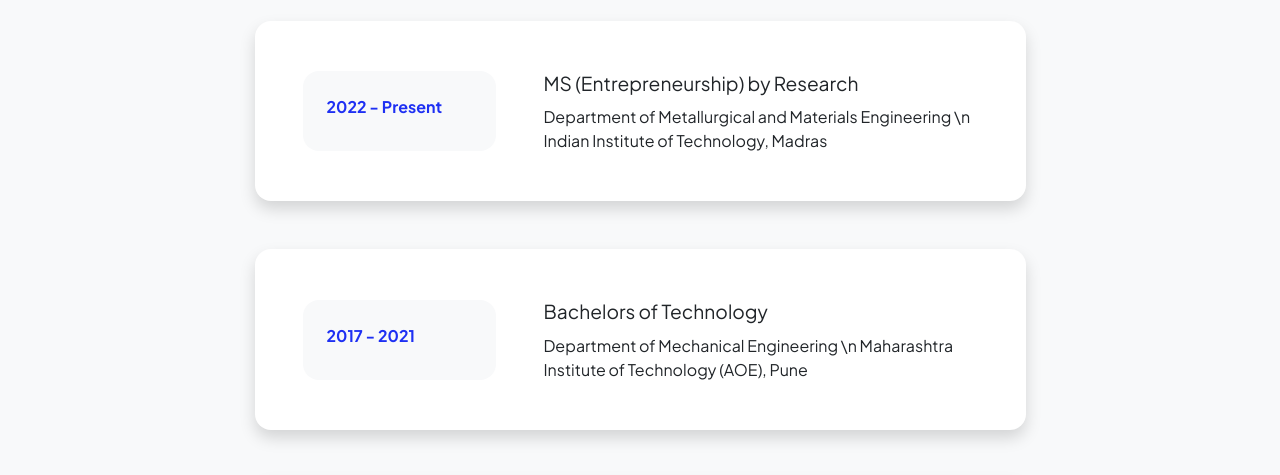
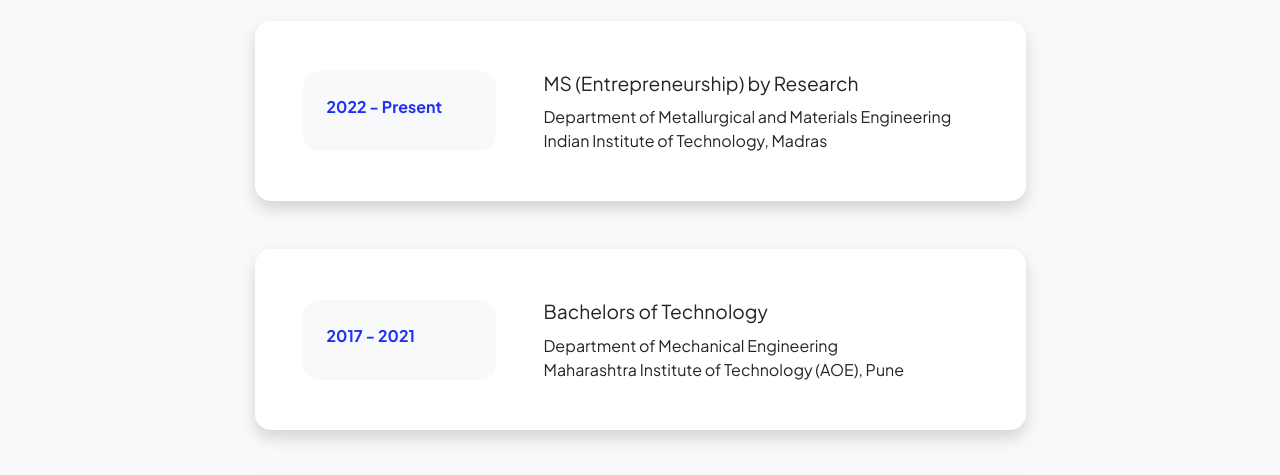
Before and after one commit to mayank-r-mishra/mayank, a plain HTML site: page resume.html in a window 1280 px wide. Shown: the part 287-762 px from the top of the page. Drawn offline with nearby package versions, Linux system fonts and the light colour scheme.

Commit message:
Update resume.html

```diff
--- a/resume.html
+++ b/resume.html
@@ -63,7 +63,7 @@
                                             <div class="col-lg-8">
                                                 <div class="mb-2" style="font-size: larger;">MS (Entrepreneurship) by Research</div>
                                                 Department of Metallurgical and Materials Engineering
-                                                \n Indian Institute of Technology, Madras
+                                                <br> Indian Institute of Technology, Madras
                                             </div>
                                         </div>
                                     </div>
@@ -80,7 +80,7 @@
                                             <div class="col-lg-8">
                                                 <div class="mb-2" style="font-size: larger;">Bachelors of Technology</div>
                                                 Department of Mechanical Engineering
-                                                \n Maharashtra Institute of Technology (AOE), Pune
+                                                <br> Maharashtra Institute of Technology (AOE), Pune
                                             </div>
                                         </div>
                                     </div>
```
